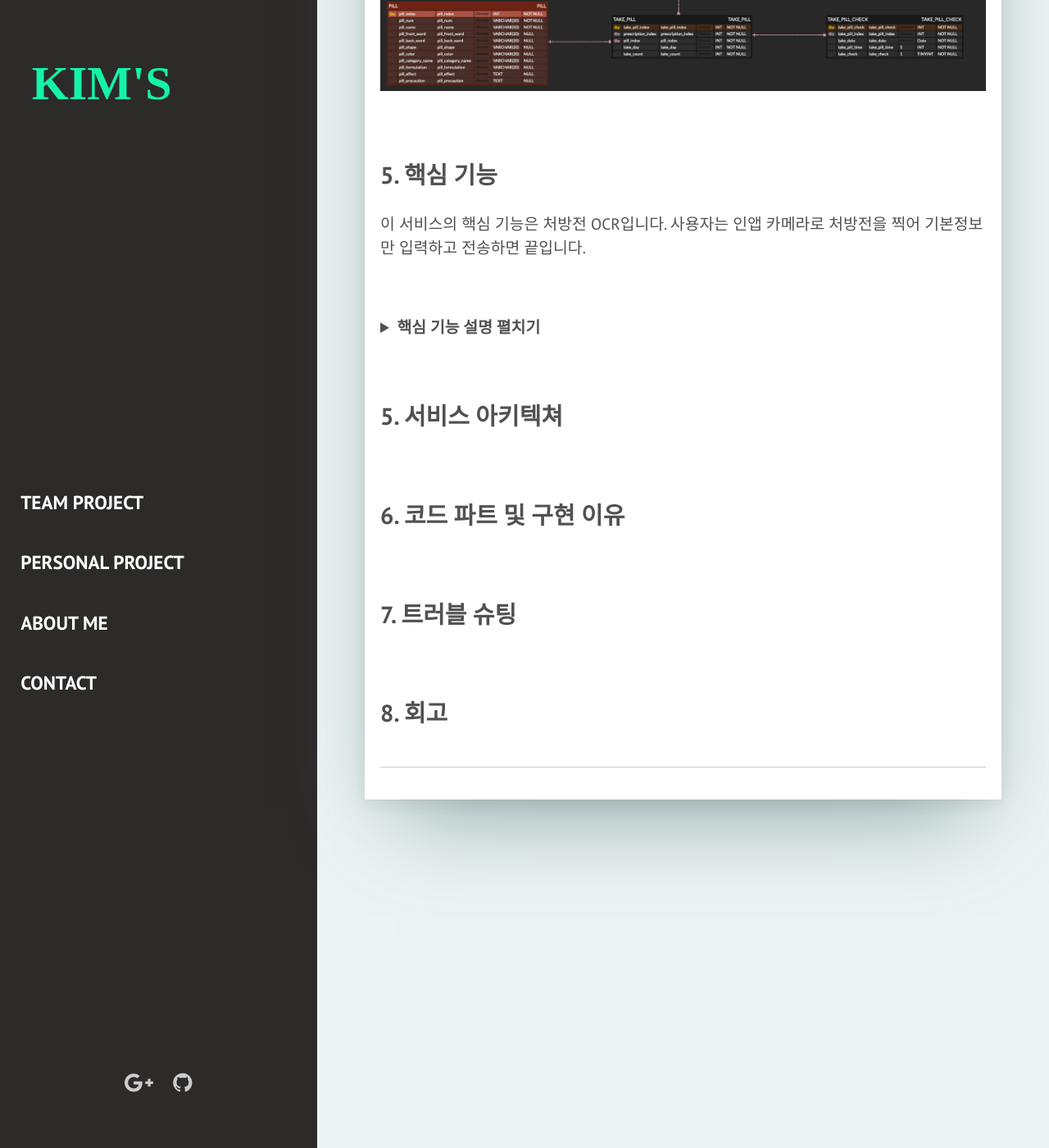
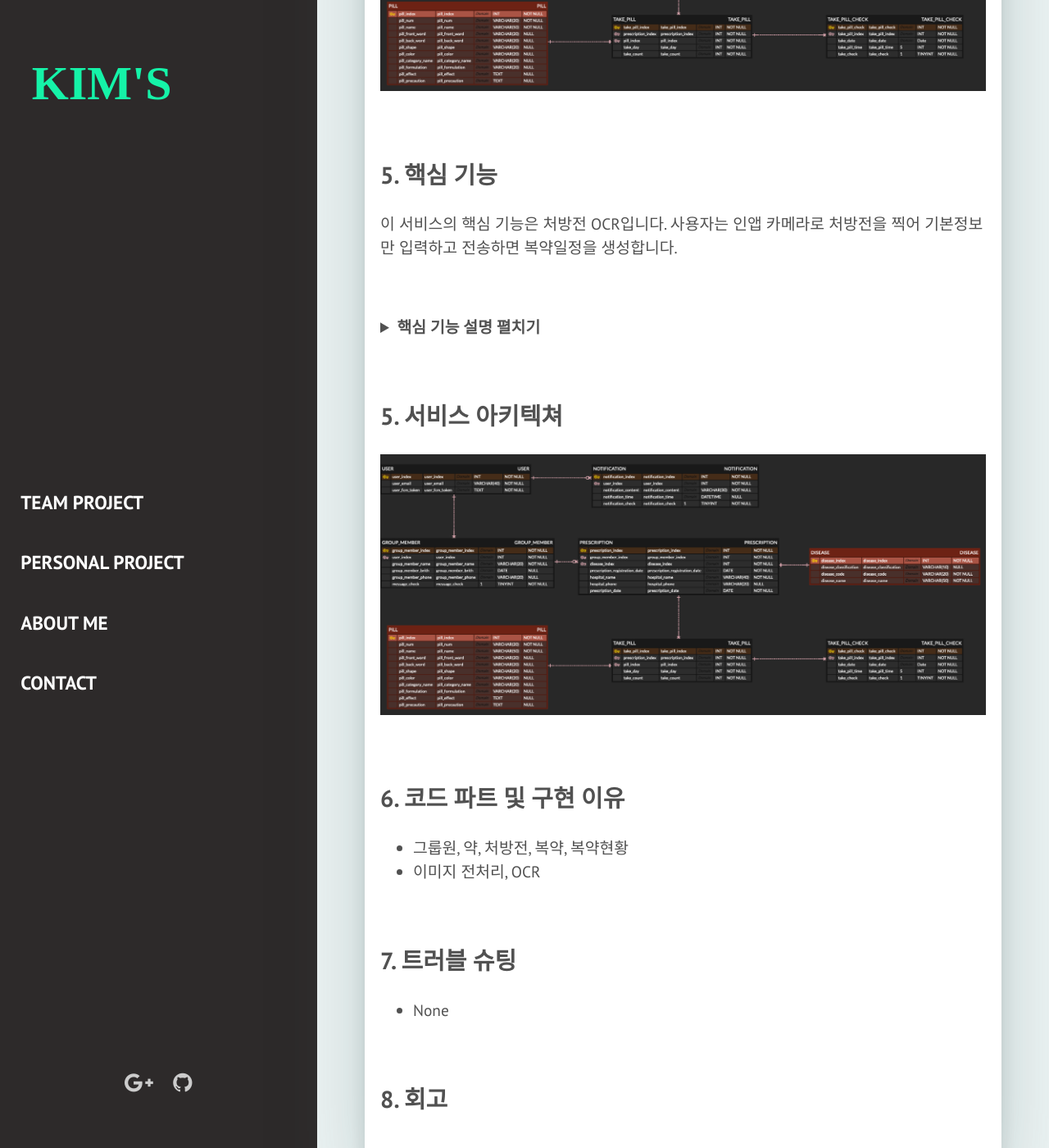
Before and after one commit to kimgusxo/kimgusxo.github.io, a Jekyll site: the page built from _posts/2017-03-29-the-white-house.markdown, in a window 1280 px wide and 1400 px high, scrolled down 3038 px. Shown: the whole window at 82% size. Built offline with Jekyll 4.4.1, drawn with Linux system fonts in a browser that asks for light colours; some web fonts are replaced.

Commit message:
pillgood update

```diff
--- a/_posts/2017-03-29-the-white-house.markdown
+++ b/_posts/2017-03-29-the-white-house.markdown
@@ -50,7 +50,7 @@ description: OCR 기술을 활용한 처방전 기반 자동 복약관리 어플
 
 ## 5. 핵심 기능
 이 서비스의 핵심 기능은 처방전 OCR입니다.
-사용자는 인앱 카메라로 처방전을 찍어 기본정보만 입력하고 전송하면 끝입니다.
+사용자는 인앱 카메라로 처방전을 찍어 기본정보만 입력하고 전송하면 복약일정을 생성합니다.
 
 <br>
 
@@ -59,12 +59,20 @@ description: OCR 기술을 활용한 처방전 기반 자동 복약관리 어플
 <div markdown="1">
 
 ## 5.1. Controller
+	- **OCR 모델서버로 이미지 전송**
+		- Controller에서는 MultiPartFile로 이미지를 전달받고 OCR 모델서버로 이미지를 전송합니다. 그 후 전송된 이미지의 OCR 결과를 받고 정보를 추가하여 사용자에게 응답합니다.
 
 ## 5.2. Service
+	- **FCM 전송**
+		- 유저의 FCM 토큰을 통해 OCR이 완료됬다는 알림을 보냅니다.
 
 ## 5.3. Repository
+	- **약 검색 동적쿼리**
+		- DTO에 저장된 값이 빈값 또는 Null값인지 확인하여 Criteria Interface 구현체를 통해 동적쿼리를 생성하여 해당 특징의 약을 검색합니다.
 
 ## 5.4. OCR
+	- **이미지 전처리**
+		- 모델서버에서 이미지를 받게 되면 OpenCV를 사용하여 텍스트를 인식하기 쉽도록 이미지를 자르고 이진화와 블러처리를 통해 OCR의 최적화된 이미지를 생성합니다.
 
 </div>
 </details>
@@ -72,14 +80,18 @@ description: OCR 기술을 활용한 처방전 기반 자동 복약관리 어플
 <br>
 
 ## 5. 서비스 아키텍쳐
+![ERD Diagram](../assets/img/PillGood-ERDDiagram.png)
 
 <br>
 
 ## 6. 코드 파트 및 구현 이유
+- 그룹원, 약, 처방전, 복약, 복약현황
+- 이미지 전처리, OCR
 
 <br>
 
 ## 7. 트러블 슈팅
+- None
 
 <br>
 
```
